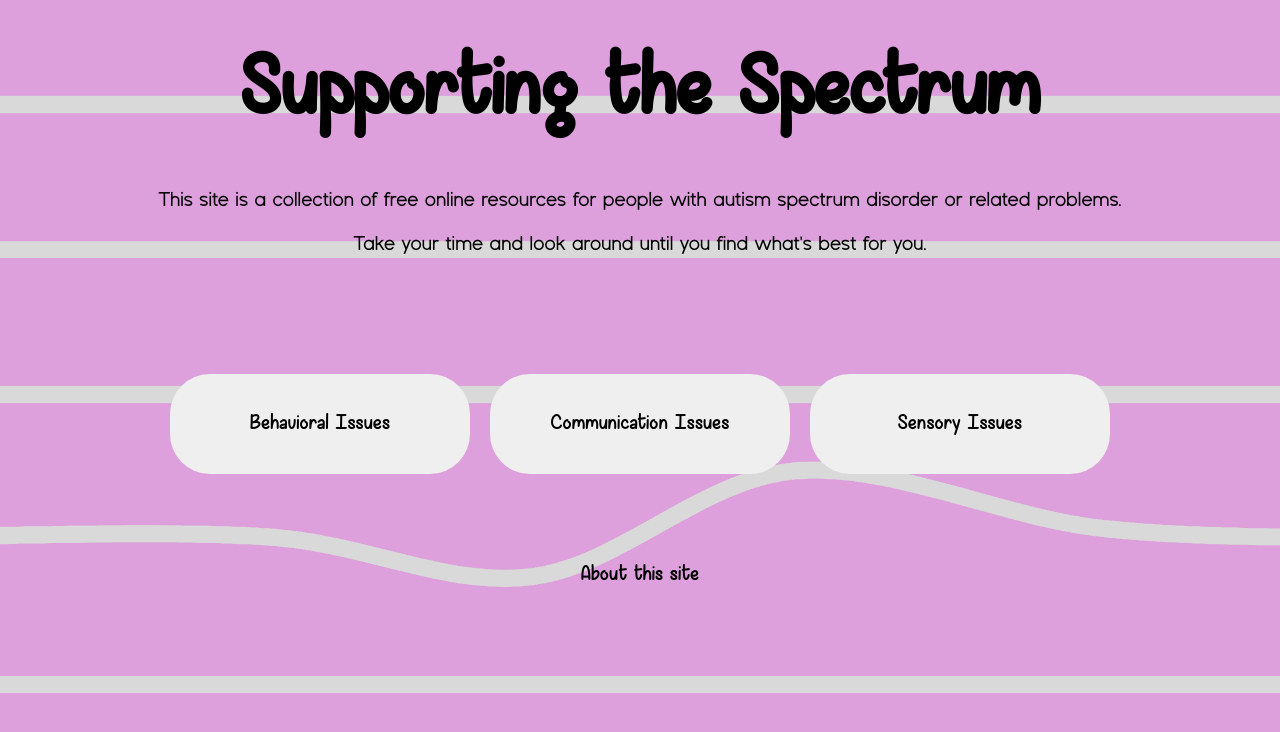
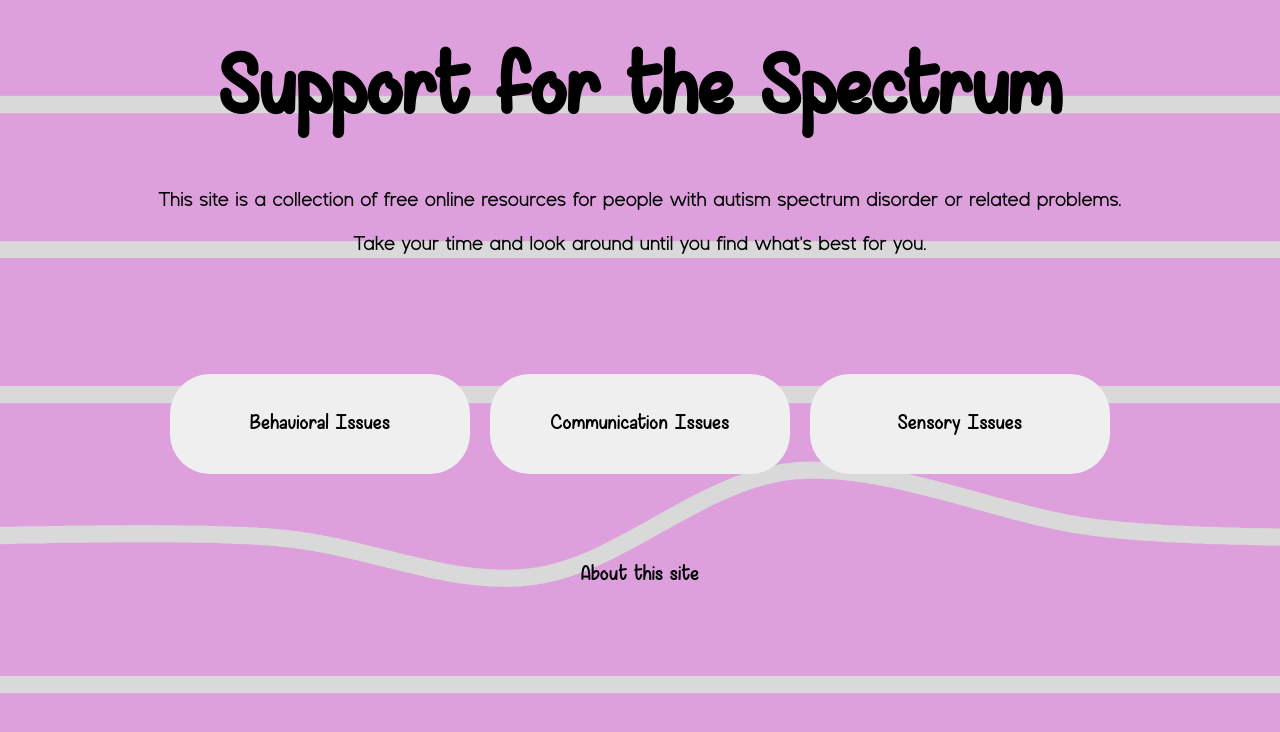
Before and after one commit to SamuelDeniz9139/SamuelDeniz.github.io, a plain HTML site: page Supporting the Spectrum/MainPage.html in a window 1280 px wide. Drawn offline with Linux system fonts and the light colour scheme.

Commit message:
changed name

```diff
--- a/Supporting the Spectrum/MainPage.html
+++ b/Supporting the Spectrum/MainPage.html
@@ -2,13 +2,13 @@
 <html>
     <head>
         <meta charset="UTF-8">
-        <title>Supporting the Spectrum</title>
+        <title>Support for the Spectrum</title>
         <link rel="stylesheet" href="src/StyleSheet.css">
         <script src="src/SiteControl.js"></script>
     </head>
     <body id="mainArea" class="bg">
         <header>
-            <h1 id="secTitle">Supporting the Spectrum</h1>
+            <h1 id="secTitle">Support for the Spectrum</h1>
             <p>This site is a collection of free online resources for people with autism spectrum disorder or related problems.</p>
             <p>Take your time and look around until you find what's best for you.</p><br>
         </header>
```
Also changed, not shown: Supporting the Spectrum/AboutPage.html (+3 -3 lines).
